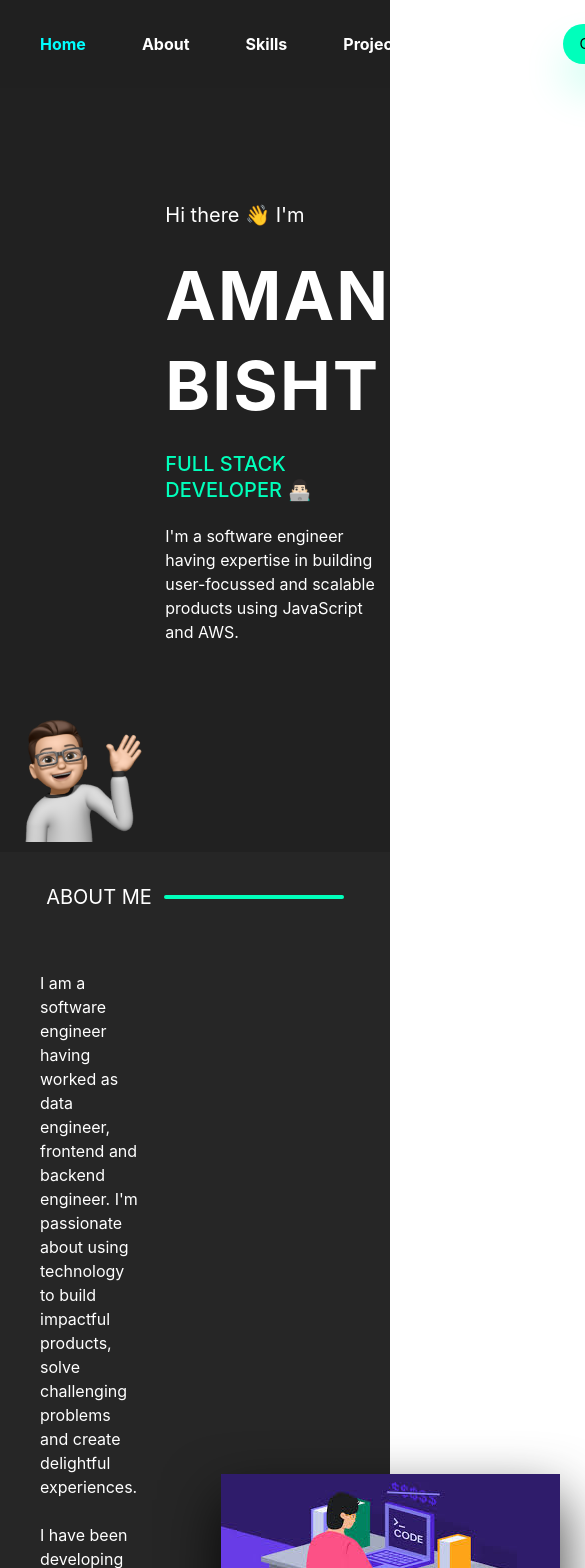
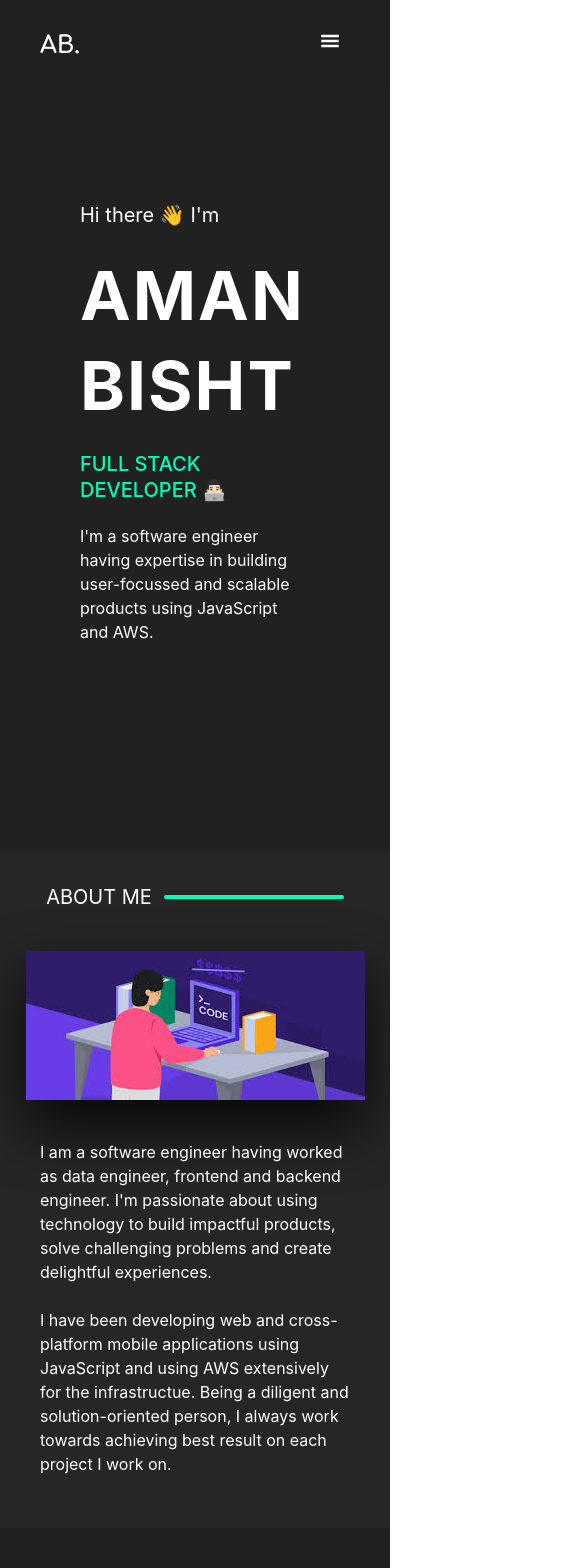
Before and after one commit to Aman1997/portfolio, a Next.js app: page / in a window 390 px wide. Shown: the top 1568 px of the page, 585 px wide, since content can reach past the window. Built offline with nearby package versions, Linux system fonts and the light colour scheme.

Commit message:
added responsiveness

```diff
--- a/components/About.tsx
+++ b/components/About.tsx
@@ -1,4 +1,4 @@
-import { Flex, Image, Stack, Text } from "@chakra-ui/react";
+import { Flex, Image, Stack, Text, useMediaQuery } from "@chakra-ui/react";
 import Headings from "./common/Headings";
 import { motion } from "framer-motion";
 import { useInViewAnimation } from "../hooks/useInViewAnimation";
@@ -6,6 +6,8 @@ import { useInViewAnimation } from "../hooks/useInViewAnimation";
 export default function About() {
   const { headingRef, headingControl, bodyRef, bodyControl } =
     useInViewAnimation();
+
+  const [isMobile] = useMediaQuery("(max-width: 768px)");
 
   return (
     <Flex bgColor="#262626" py="8" id="about" direction="column">
@@ -23,7 +25,18 @@ export default function About() {
         initial="hidden"
         style={{ width: "100%" }}
       >
-        <Flex py="5">
+        <Flex py="5" direction={isMobile ? "column" : "row"}>
+          {isMobile && (
+            <Flex flex="1" px="10" align="center" justify="center" mt="5">
+              <Image
+                src="/images/about.jpeg"
+                alt="about"
+                maxWidth="440px"
+                objectFit="cover"
+                boxShadow="0 1.6rem 3.6rem rgba(0, 0, 0, 0.8)"
+              />
+            </Flex>
+          )}
           <Flex flex="1" px="10" justify="center" mt="10">
             <Stack maxW="500px">
               <Text color="white">
@@ -38,6 +51,7 @@ export default function About() {
               </Text>
             </Stack>
           </Flex>
+          {!isMobile && (
             <Flex flex="1" px="10" align="center" justify="center" mt="5">
               <Image
                 src="/images/about.jpeg"
@@ -47,6 +61,7 @@ export default function About() {
                 boxShadow="0 1.6rem 3.6rem rgba(0, 0, 0, 0.8)"
               />
             </Flex>
+          )}
         </Flex>
       </motion.div>
     </Flex>
--- a/components/Blogs.tsx
+++ b/components/Blogs.tsx
@@ -1,4 +1,11 @@
-import { chakra, Flex, Image, Stack, Text } from "@chakra-ui/react";
+import {
+  chakra,
+  Flex,
+  Image,
+  Stack,
+  Text,
+  useMediaQuery,
+} from "@chakra-ui/react";
 import Link from "next/link";
 import Headings from "./common/Headings";
 import { BiCalendar } from "react-icons/bi";
@@ -67,6 +74,9 @@ const BlogCard = ({ name, image, date, href }: IBlogCard) => {
 export default function Blogs() {
   const { headingRef, headingControl, bodyRef, bodyControl } =
     useInViewAnimation();
+
+  const [isMobile] = useMediaQuery("(max-width: 768px)");
+
   return (
     <Flex bgColor="#212121" py="8" id="blogs" direction="column">
       <motion.div
@@ -84,7 +94,11 @@ export default function Blogs() {
           initial="hidden"
           style={{ width: "100%", display: "flex", justifyContent: "center" }}
         >
-          <Stack direction="row" spacing="4">
+          <Stack
+            direction="row"
+            spacing="4"
+            {...(isMobile && { direction: "column", spacing:"6" })}
+          >
             {blogs.map((blog) => (
               <BlogCard
                 key={blog.id}
--- a/components/Contact.tsx
+++ b/components/Contact.tsx
@@ -1,4 +1,4 @@
-import { Flex, Stack, Text } from "@chakra-ui/react";
+import { Flex, Stack, Text, useMediaQuery } from "@chakra-ui/react";
 import Headings from "./common/Headings";
 import { MdLocationOn, MdOutlineEmail, MdPhone } from "react-icons/md";
 import { useInViewAnimation } from "../hooks/useInViewAnimation";
@@ -39,6 +39,8 @@ export default function Contact() {
   const { headingRef, headingControl, bodyRef, bodyControl } =
     useInViewAnimation();
 
+  const [isMobile] = useMediaQuery("(max-width: 768px)");
+
   const { inView, ref } = useInView();
 
   const leftContactControl = useAnimation();
@@ -53,7 +55,7 @@ export default function Contact() {
       rightContactControl
     ) {
       leftContactControl.start(() => ({
-        x: [-60, 0],
+        ...(isMobile ? { y: [60, 0] } : { x: [-60, 0] }),
         transition: { ease: "easeIn" },
       }));
       middleContactControl.start(() => ({
@@ -61,7 +63,7 @@ export default function Contact() {
         transition: { ease: "easeIn" },
       }));
       rightContactControl.start(() => ({
-        x: [60, 0],
+        ...(isMobile ? { y: [60, 0] } : { x: [-60, 0] }),
         transition: { ease: "easeIn" },
       }));
     }
@@ -86,7 +88,23 @@ export default function Contact() {
         >
           <Text color="white">Get in touch with me</Text>
         </motion.div>
-        <Flex w="full" justify="space-evenly" ref={ref}>
+        <Flex
+          w="full"
+          justifyContent="space-evenly"
+          {...(isMobile && { justifyContent: "center" })}
+        >
+          <Stack
+            w="full"
+            justify="space-evenly"
+            ref={ref}
+            direction="row"
+            {...(isMobile && {
+              direction: "column",
+              my: 5,
+              px: 10,
+              spacing: 5,
+            })}
+          >
             <motion.div animate={leftContactControl} initial="hidden">
               <ContactCard
                 name="address"
@@ -108,6 +126,7 @@ export default function Contact() {
                 icon={<MdPhone size="20px" />}
               />
             </motion.div>
+          </Stack>
         </Flex>
       </Stack>
     </Flex>
--- a/components/Footer.tsx
+++ b/components/Footer.tsx
@@ -1,4 +1,4 @@
-import { chakra, Flex, Stack, Text } from "@chakra-ui/react";
+import { chakra, Flex, Stack, Text, useMediaQuery } from "@chakra-ui/react";
 import Link from "next/link";
 import { AiFillGithub, AiFillLinkedin } from "react-icons/ai";
 
@@ -22,6 +22,8 @@ const SocialIcon = ({ icon, href }: { icon: any; href: string }) => {
 };
 
 export default function Footer() {
+  const [isMobile] = useMediaQuery("(max-width: 768px)");
+
   return (
     <Stack
       bgColor="#212121"
@@ -31,7 +33,14 @@ export default function Footer() {
       spacing="4"
       fontSize="14px"
     >
-      <Flex align="center" justify="space-between" w="full" px="16">
+      <Stack
+        align="center"
+        justify="space-between"
+        direction="row"
+        w="full"
+        px="16"
+        {...(isMobile && { direction: "column", justifyContent: "center" })}
+      >
         <Text>
           &copy; Copyright {new Date().getFullYear()} &nbsp; | &nbsp; All Rights
           Reserved
@@ -46,7 +55,7 @@ export default function Footer() {
             href="https://www.linkedin.com/in/aman-bisht-00a96411b/"
           />
         </Stack>
-      </Flex>
+      </Stack>
       <Text>Made with ❤️ by Aman Bisht</Text>
     </Stack>
   );
--- a/components/Header.tsx
+++ b/components/Header.tsx
@@ -3,11 +3,18 @@ import {
   Button,
   chakra,
   Flex,
+  Icon,
   Image,
+  Menu,
+  MenuButton,
+  MenuItem,
+  MenuList,
   Stack,
   Text,
+  useMediaQuery,
 } from "@chakra-ui/react";
 import { Dispatch, useEffect, useState } from "react";
+import { GiHamburgerMenu } from "react-icons/gi";
 
 interface INavigationLink {
   id: string;
@@ -35,6 +42,8 @@ const NavigationLink = ({ id, name, isActive, setActive }: INavigationLink) => {
 
 export default function Header() {
   const [active, setActive] = useState("home");
+
+  const [isMobile] = useMediaQuery("(max-width: 768px)");
 
   useEffect(() => {
     const sections = document.querySelectorAll("div");
@@ -79,6 +88,86 @@ export default function Header() {
           _hover={{ cursor: "pointer" }}
         />
       </Box>
+
+      {isMobile ? (
+        <Menu isLazy placement="bottom-end">
+          <MenuButton
+            as={Button}
+            variant="unstyled"
+            _active={{ bgColor: "rgba(33,33,33, 0.6)" }}
+            bgColor="rgba(33,33,33, 0.8)"
+          >
+            <Icon
+              as={GiHamburgerMenu}
+              aria-label="menu"
+              h="5"
+              w="5"
+              fill={"#fff"}
+            />
+          </MenuButton>
+          <MenuList zIndex="1500">
+            <MenuItem
+              onClick={() => {
+                setActive("home");
+                const scrollDiv = document.getElementById("home")
+                  ?.offsetTop as number;
+                window.scrollTo({ top: scrollDiv - 70, behavior: "smooth" });
+              }}
+            >
+              <Text fontWeight="medium">🏠 Home</Text>
+            </MenuItem>
+            <MenuItem
+              onClick={() => {
+                setActive("about");
+                const scrollDiv = document.getElementById("about")
+                  ?.offsetTop as number;
+                window.scrollTo({ top: scrollDiv - 70, behavior: "smooth" });
+              }}
+            >
+              <Text fontWeight="medium">👨🏻‍💻 About</Text>
+            </MenuItem>
+            <MenuItem
+              onClick={() => {
+                setActive("skills");
+                const scrollDiv = document.getElementById("skills")
+                  ?.offsetTop as number;
+                window.scrollTo({ top: scrollDiv - 70, behavior: "smooth" });
+              }}
+            >
+              <Text fontWeight="medium">🛠 Skills</Text>
+            </MenuItem>
+            <MenuItem
+              onClick={() => {
+                setActive("projects");
+                const scrollDiv = document.getElementById("projects")
+                  ?.offsetTop as number;
+                window.scrollTo({ top: scrollDiv - 70, behavior: "smooth" });
+              }}
+            >
+              <Text fontWeight="medium">🖇 Projects</Text>
+            </MenuItem>
+            <MenuItem
+              onClick={() => {
+                setActive("blogs");
+                const scrollDiv = document.getElementById("blogs")
+                  ?.offsetTop as number;
+                window.scrollTo({ top: scrollDiv - 70, behavior: "smooth" });
+              }}
+            >
+              <Text fontWeight="medium">🔖 Blogs</Text>
+            </MenuItem>
+            <MenuItem
+              onClick={() => {
+                const scrollDiv = document.getElementById("contact")
+                  ?.offsetTop as number;
+                window.scrollTo({ top: scrollDiv - 70, behavior: "smooth" });
+              }}
+            >
+              <Text fontWeight="medium">📲 Contact Me</Text>
+            </MenuItem>
+          </MenuList>
+        </Menu>
+      ) : (
         <Stack color="white" direction="row" spacing="14" align="center">
           <NavigationLink
             id="home"
@@ -130,6 +219,7 @@ export default function Header() {
             Contact Me
           </Button>
         </Stack>
+      )}
     </Flex>
   );
 }
--- a/components/Intro.tsx
+++ b/components/Intro.tsx
@@ -1,15 +1,29 @@
-import { Flex, Heading, Image, Stack, Text } from "@chakra-ui/react";
+import {
+  Flex,
+  Heading,
+  Image,
+  Stack,
+  Text,
+  useMediaQuery,
+} from "@chakra-ui/react";
 import { motion } from "framer-motion";
 
 export default function Intro() {
+  const [isMobile] = useMediaQuery("(max-width: 768px)");
+
   return (
     <Flex h="full" id="home">
-      <Flex flex="1" align="flex-end" justify="center">
-        <motion.div animate={{ x: [-100, 0] }} transition={{ ease: "easeIn" }}>
-          <Image src="/images/intro.png" alt="intro" maxHeight="500px" />
-        </motion.div>
-      </Flex>
-      <Flex flex="1" align="center" justify="flex-start">
+      {!isMobile && (
+        <Flex flex="1" align="flex-end" justify="center">
+          <motion.div
+            animate={{ x: [-100, 0] }}
+            transition={{ ease: "easeIn" }}
+          >
+            <Image src="/images/intro.png" alt="intro" maxHeight="500px" />
+          </motion.div>
+        </Flex>
+      )}
+      <Flex flex="1" align="center" justify="flex-start" mx={isMobile ? 20 : 0}>
         <motion.div animate={{ x: [100, 0] }} transition={{ ease: "easeIn" }}>
           <Stack color="white" spacing="5">
             <Text fontSize="20px">Hi there 👋 I'm</Text>
--- a/components/Projects.tsx
+++ b/components/Projects.tsx
@@ -6,6 +6,7 @@ import {
   Stack,
   Text,
   useDisclosure,
+  useMediaQuery,
 } from "@chakra-ui/react";
 import Link from "next/link";
 import Headings from "./common/Headings";
@@ -111,9 +112,11 @@ const ProjectCard = ({
 }: IProjectCard) => {
   const { isOpen, onOpen, onClose } = useDisclosure();
 
+  const [isMobile] = useMediaQuery("(max-width: 768px)");
+
   return (
     <Stack
-      maxW="300px"
+      maxW={isMobile ? "300px" : "500px"}
       boxShadow="0 1.6rem 3.6rem rgba(0, 0, 0,0.2)"
       bgColor="#2b2b2b"
       borderRadius="md"
@@ -125,6 +128,7 @@ const ProjectCard = ({
       onClick={() => {
         images.length > 1 && onOpen();
       }}
+      overflowX="scroll"
     >
       <Image
         src={images[0]}
@@ -189,6 +193,8 @@ export default function Projects() {
   const { headingRef, headingControl, bodyRef, bodyControl } =
     useInViewAnimation();
 
+  const [isVertical] = useMediaQuery("(max-width: 1330px)");
+
   return (
     <Flex bgColor="#262626" py="8" id="projects" direction="column">
       <motion.div
@@ -206,7 +212,11 @@ export default function Projects() {
           initial="hidden"
           style={{ width: "100%", display: "flex", justifyContent: "center" }}
         >
-          <Stack direction="row" spacing="4">
+          <Stack
+            direction="row"
+            spacing="4"
+            {...(isVertical && { direction: "column", spacing: "6" })}
+          >
             {projects.map((project) => (
               <ProjectCard
                 key={project.id}
```
Lines whose indentation alone changed are shown as unchanged.
